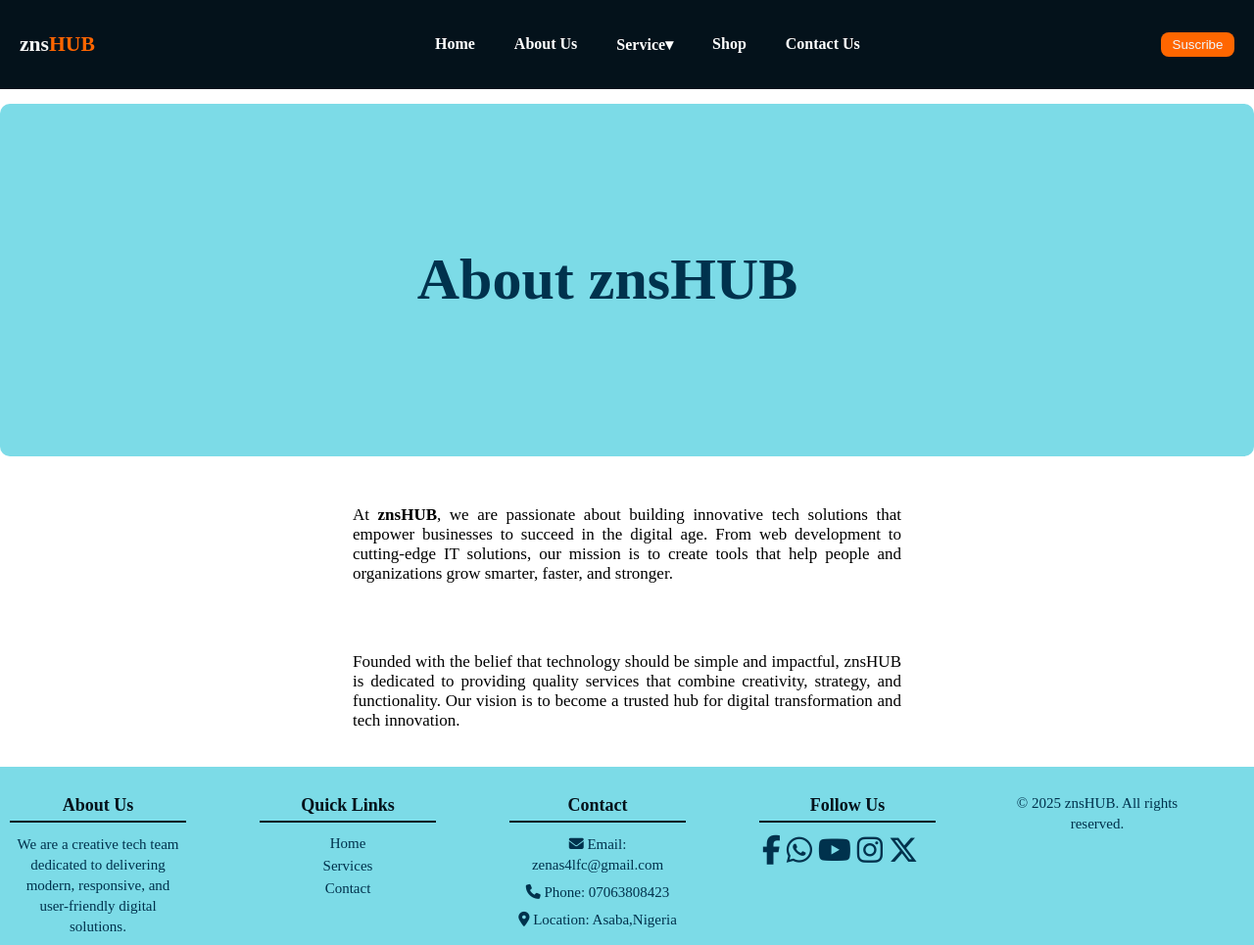
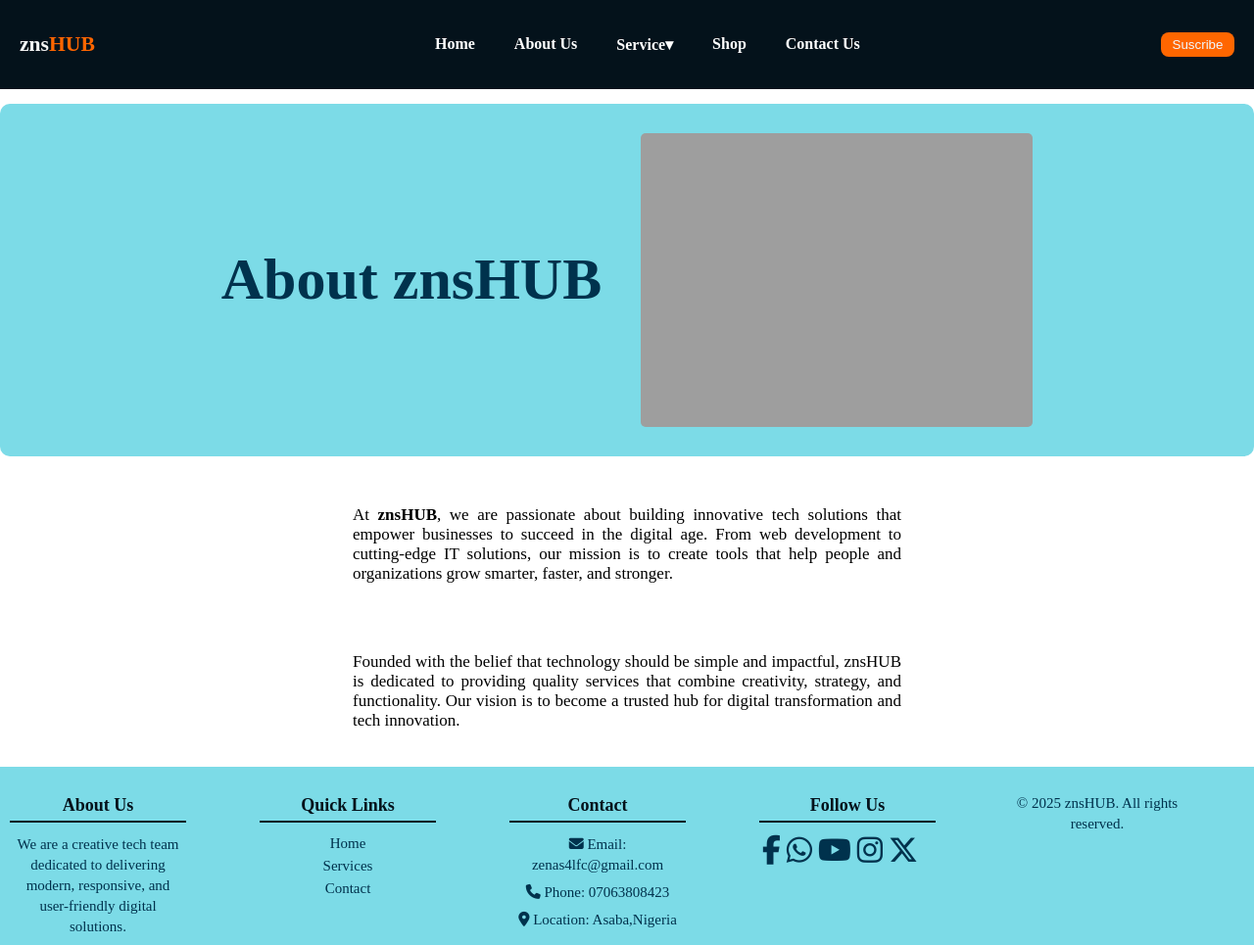
Before and after one commit to zenas999/znsHUB, a plain HTML site: page about.html in a window 1280 px wide. Shown: the whole page at 98% size. Drawn offline with Linux system fonts and the light colour scheme; the site is published under a folder, as on GitHub Pages, so addresses that start at the root find nothing.

Commit message:
Update about.html

```diff
--- a/about.html
+++ b/about.html
@@ -36,7 +36,7 @@
     <div class="about-container">
         <div class="about-header">
             <h2>About znsHUB</h2>
-            <img src="/img/img3.jpg" alt="">
+            <img src="img/img3.jpg" alt="">
         </div>
         <div class="about-text">
         <p>
```
